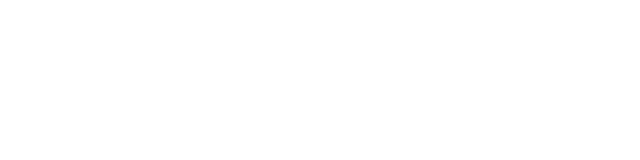
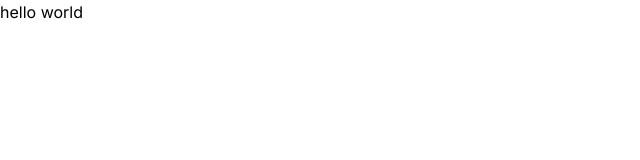
Before and after one commit to cetfu/WhisperWave-App, a Next.js app: page / in a window 1280 px wide. Shown: the top 160 px of the page, without its empty margins (0-640 px from the left). Built offline with nearby package versions, Linux system fonts and the light colour scheme.

Commit message:
feat(main layout): enable edge runtime

```diff
--- a/src/app/layout.tsx
+++ b/src/app/layout.tsx
@@ -3,6 +3,7 @@ import {Inter} from "next/font/google";
 import "./globals.css";
 
 const inter = Inter({subsets: ["latin"]});
+export const runtime = 'edge'
 
 export const metadata: Metadata = {
     title: {
--- a/src/app/page.tsx
+++ b/src/app/page.tsx
@@ -1,7 +1,7 @@
 export default function Home() {
   return (
     <main>
-
+      hello world
     </main>
   );
 }
```
